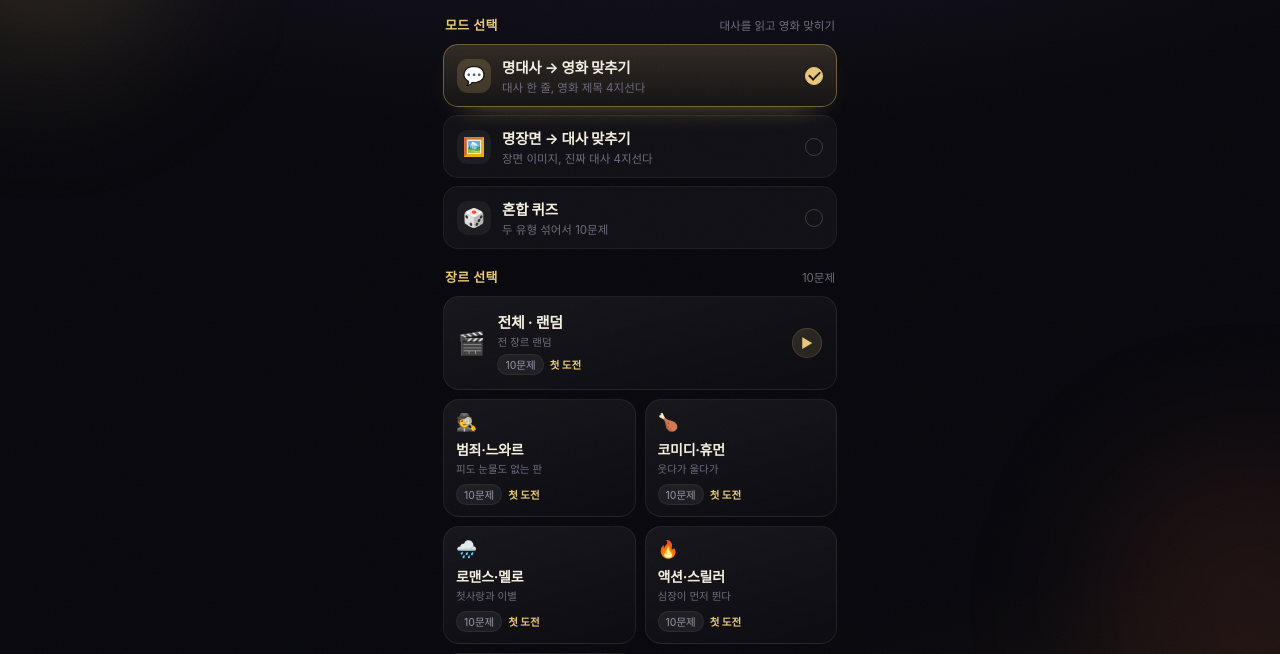
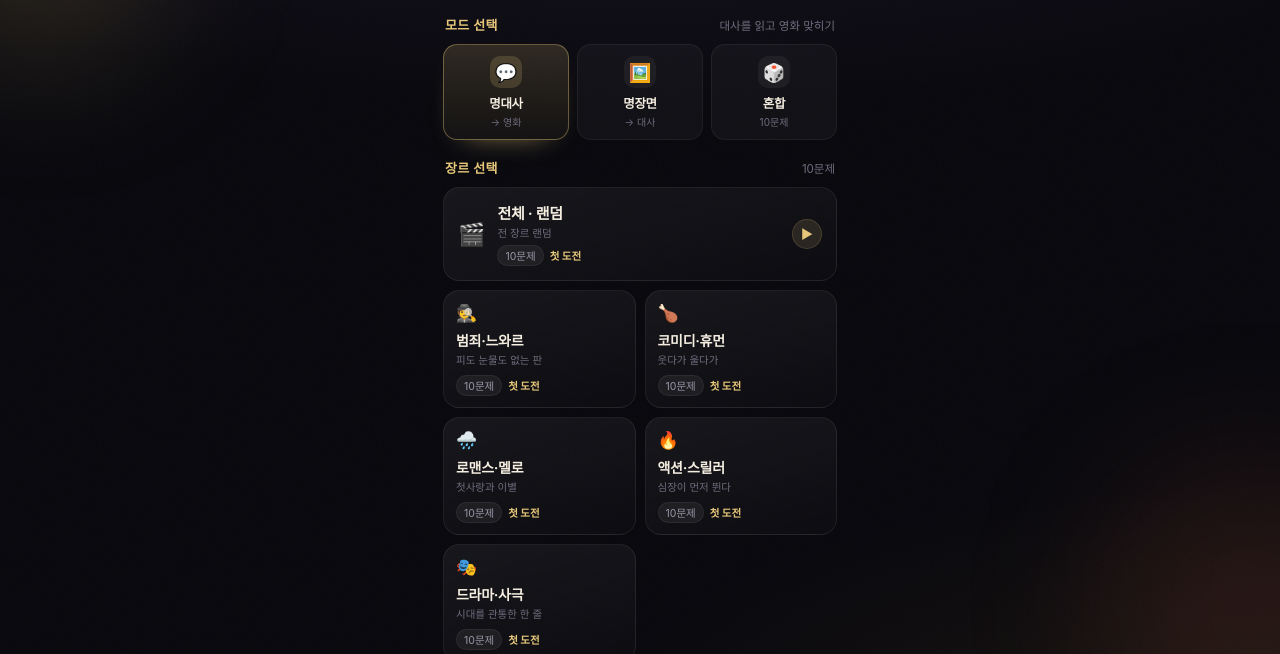
Before and after one commit to leesh33/movie-quiz, a plain HTML site: page index.html in a window 1280 px wide. Shown: the part 130-784 px from the top of the page. Drawn offline with Linux system fonts and the light colour scheme.

Commit message:
style: 모드 선택을 3분할 컴팩트 카드로 변경 — 390x844에서 장르 6개 한 화면 노출

```diff
--- a/app.js
+++ b/app.js
@@ -6,9 +6,9 @@
   var STORE_KEY = "theko.stats.v1";
 
   var MODES = [
-    { id: "quote", emoji: "💬", name: "명대사 → 영화 맞추기", sub: "대사 한 줄, 영화 제목 4지선다", desc: "대사를 읽고 영화 맞히기" },
-    { id: "scene", emoji: "🖼️", name: "명장면 → 대사 맞추기", sub: "장면 이미지, 진짜 대사 4지선다", desc: "장면을 보고 대사 맞히기" },
-    { id: "mix",   emoji: "🎲", name: "혼합 퀴즈", sub: "두 유형 섞어서 10문제", desc: "명대사 + 명장면 10문제" }
+    { id: "quote", emoji: "💬", name: "명대사", sub: "→ 영화", desc: "대사를 읽고 영화 맞히기" },
+    { id: "scene", emoji: "🖼️", name: "명장면", sub: "→ 대사", desc: "장면을 보고 대사 맞히기" },
+    { id: "mix",   emoji: "🎲", name: "혼합", sub: "10문제", desc: "명대사 + 명장면 섞어서" }
   ];
 
   var state = {
--- a/styles.css
+++ b/styles.css
@@ -210,36 +210,36 @@ button {
   color: var(--muted-2);
 }
 
-.modes { display: flex; flex-direction: column; gap: 8px; }
+.modes {
+  display: grid;
+  grid-template-columns: repeat(3, 1fr);
+  gap: 8px;
+}
 
 .mode {
   display: flex;
+  flex-direction: column;
   align-items: center;
-  gap: 11px;
-  padding: 11px 13px;
-  border-radius: 15px;
-  text-align: left;
+  gap: 5px;
+  padding: 11px 6px 10px;
+  border-radius: 14px;
+  text-align: center;
   background: rgba(255, 255, 255, 0.035);
   border: 1px solid rgba(255, 255, 255, 0.06);
   transition: border-color 0.18s ease, background 0.18s ease, transform 0.18s ease;
 }
 .mode .mode-emoji {
   font-size: 18px;
-  width: 34px; height: 34px;
-  border-radius: 11px;
+  width: 32px; height: 32px;
+  border-radius: 10px;
   display: grid; place-items: center;
   background: rgba(255, 255, 255, 0.05);
-  flex: none;
 }
-.mode .mode-body { flex: 1; min-width: 0; }
-.mode .mode-name { display: block; font-size: 14.5px; font-weight: 700; letter-spacing: -0.2px; }
-.mode .mode-sub { display: block; font-size: 11.5px; color: var(--muted-2); margin-top: 2px; }
+.mode .mode-body { min-width: 0; }
+.mode .mode-name { display: block; font-size: 12.5px; font-weight: 700; letter-spacing: -0.3px; }
+.mode .mode-sub { display: block; font-size: 10px; color: var(--muted-2); margin-top: 2px; }
 .mode .mode-check {
-  width: 18px; height: 18px;
-  border-radius: 50%;
-  border: 1.5px solid rgba(255, 255, 255, 0.18);
-  flex: none;
-  position: relative;
+  display: none;
 }
 .mode[aria-selected="true"] {
   background: linear-gradient(180deg, rgba(232, 200, 122, 0.16), rgba(232, 200, 122, 0.05));
@@ -251,16 +251,7 @@ button {
   border-color: var(--gold);
   background: var(--gold);
 }
-.mode[aria-selected="true"] .mode-check::after {
-  content: "";
-  position: absolute;
-  inset: 0;
-  margin: auto;
-  width: 5px; height: 9px;
-  border: solid #221a08;
-  border-width: 0 2px 2px 0;
-  transform: translateY(-1px) rotate(45deg);
-}
+.mode[aria-selected="true"] .mode-check::after { content: none; }
 
 .genres {
   display: grid;
```
